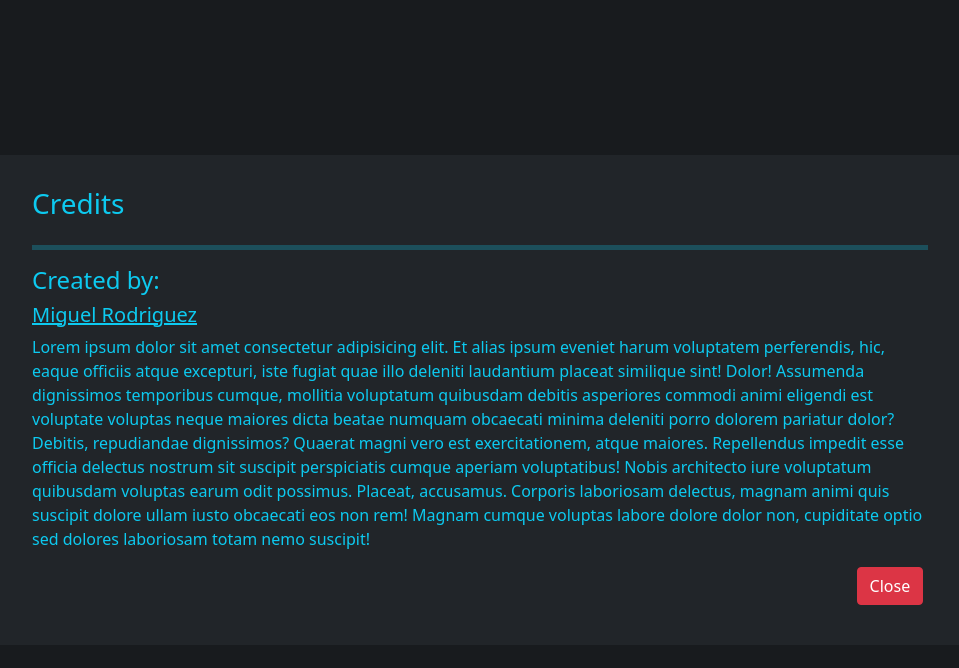
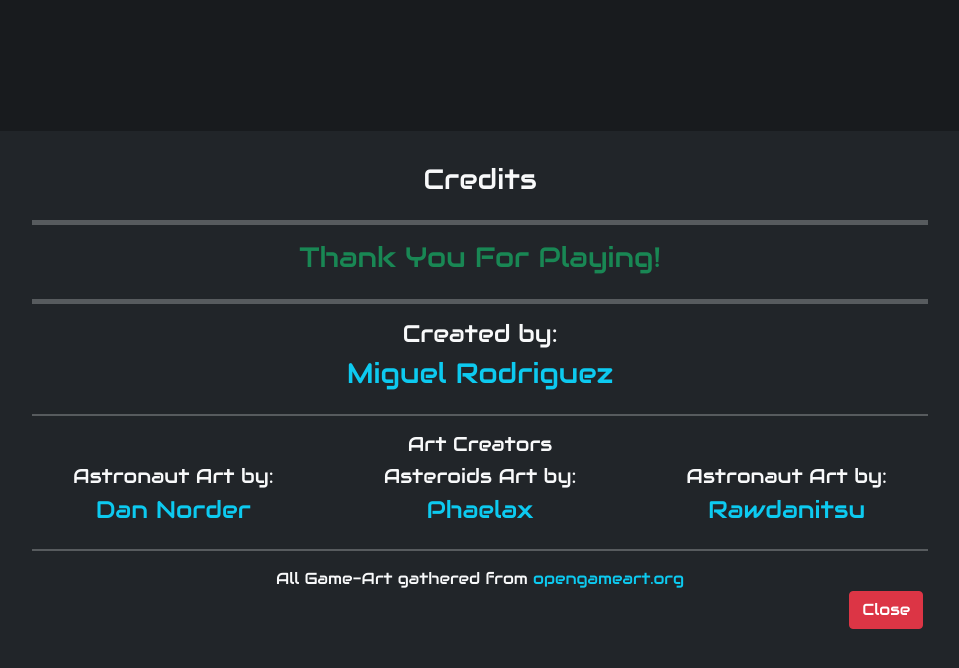
Before and after one commit to MgARL/Jetpack-Evader, a plain HTML site: page index.html in a window 1280 px wide. Both pictures are taken after a click on the button "Credits". Shown: the whole page, without its empty margins (160-1119 px from the left). Drawn offline with nearby package versions, Linux system fonts and the light colour scheme.

Commit message:
Updated Credits Modal

```diff
--- a/game-logic.js
+++ b/game-logic.js
@@ -35,7 +35,6 @@ obstacle2.addEventListener('animationiteration', () => {
 });
 // Other event listeners
 playAgainBtn.addEventListener('click', playAgain)
-body.addEventListener('click', jump);
 body.addEventListener('keydown', jump);
 
 // function calls
@@ -57,8 +56,8 @@ function gravity(){
 
 //Jumping Function
 
-function jump(){
-    // event.preventDefault()
+function jump(event){
+    event.preventDefault()
     jumping = 1;
     let jumpCount = 0;
     let jumpInterval = setInterval(function(){
--- a/index.html
+++ b/index.html
@@ -38,7 +38,7 @@
     </main>
 
     <!-- Modals for Leader board -->
-    <section id="modal-leader-board" class="d-flex justify-content-center d-none modals">
+    <!-- <section id="modal-leader-board" class="d-flex justify-content-center d-none modals">
         <div id="modal-content-lb" class="w-25">
             <table class="table table-striped table-primary">
                 <thead>
@@ -56,22 +56,53 @@
                 <button id="close-modal-ld"class="btn btn-danger">Close</button>
             </div>
         </div>
-    </section>
+    </section> -->
 
     <!-- Modal for credits -->
-    <section id="modal-credits" class="d-flex justify-content-center d-none modals">
-        <div class="modal-content-credits bg-dark w-75">
+    <section id="modal-credits" class="d-flex justify-content-center d-none modals text-light">
+        <div class="modal-content-credits bg-dark w-75 text-center">
             <div class="row">
                 <div class="col-sm-12">
                     <h3>Credits</h3>
                 </div>
             </div>
             <hr style="height: 5px;">
-            <h4>Created by:</h4><h5><a href="https://www.linkedin.com/in/miguel-rodriguez-25371021b/">Miguel Rodriguez</a></h5>
-            <p>Lorem ipsum dolor sit amet consectetur adipisicing elit. Et alias ipsum eveniet harum voluptatem perferendis, hic, eaque officiis atque excepturi, iste fugiat quae illo deleniti laudantium placeat similique sint! Dolor!
-            Assumenda dignissimos temporibus cumque, mollitia voluptatum quibusdam debitis asperiores commodi animi eligendi est voluptate voluptas neque maiores dicta beatae numquam obcaecati minima deleniti porro dolorem pariatur dolor? Debitis, repudiandae dignissimos?
-            Quaerat magni vero est exercitationem, atque maiores. Repellendus impedit esse officia delectus nostrum sit suscipit perspiciatis cumque aperiam voluptatibus! Nobis architecto iure voluptatum quibusdam voluptas earum odit possimus. Placeat, accusamus.
-            Corporis laboriosam delectus, magnam animi quis suscipit dolore ullam iusto obcaecati eos non rem! Magnam cumque voluptas labore dolore dolor non, cupiditate optio sed dolores laboriosam totam nemo suscipit!</p>
+            <div class="row">
+                <div class="col-sm-12 text-success">
+                    <h3>Thank You For Playing!</h3>
+                </div>
+            </div>
+            <hr style="height: 5px;">
+            <h4 >Created by:</h4>
+                <div class="row">
+                    <div class="col-sm-12 text-info">
+                       <h3> <a href="https://www.linkedin.com/in/miguel-rodriguez-25371021b/">Miguel Rodriguez</a> </h3>
+                    </div>
+                </div>
+            <hr style="height: 2px;">
+            <div class="row">
+                <div class="col-sm-12">
+                    <h5>Art Creators</h5>
+                </div>
+                <div class="col-sm-4">
+                    <h5>Astronaut Art by:</h5>
+                    <h4> <a href="https://opengameart.org/users/dannorder"> Dan Norder</a></h4>
+                </div>
+                <div class="col-sm-4">
+                    <h5>Asteroids Art by:</h5>
+                    <h4> <a href="https://opengameart.org/users/phaelax"> Phaelax</a></h4>
+                </div>
+                <div class="col-sm-4">
+                    <h5>Astronaut Art by:</h5>
+                    <h4> <a href="https://opengameart.org/users/rawdanitsu">Rawdanitsu</a></h4>
+                </div>
+            </div>
+            <hr style="height: 2px;">
+            <div class="row">
+                <div class="col-sm-12">
+                    All Game-Art gathered from <a href="https://opengameart.org/">opengameart.org</a>
+                </div>
+            </div>
             <div class="btn-close-modal">
                 <button id="close-modal-cr"class="btn btn-danger">Close</button>
             </div>
--- a/style.css
+++ b/style.css
@@ -1,7 +1,20 @@
+/* FONTS imports*/
+@import url('https://fonts.googleapis.com/css2?family=Press+Start+2P&display=swap');
+/* font-family: 'Press Start 2P', cursive; */
+
+@import url('https://fonts.googleapis.com/css2?family=Bungee&display=swap');
+/* font-family: 'Bungee', cursive; */
+
+@import url('https://fonts.googleapis.com/css2?family=Audiowide&display=swap');
+/* font-family: 'Audiowide', cursive; */
 
 /* HOME PAGE STYLES */
+*{
+    font-family: 'Audiowide', cursive;
+}
+
 #modal-credits a{
-    text-decoration: underline;
+    text-decoration: none;
     color: #0DCAF0;
 }
 
@@ -14,6 +27,10 @@
 
 .main-container{
     display: none;
+}
+.main-container h1{
+    font-family: 'Press Start 2P', cursive;
+    font-size: 2em;
 }
 
 .modals{
@@ -72,6 +89,7 @@
     }
 
     #game-area{
+        user-select: none;
         margin: auto;
         background-color: black;
         width: 1000px;
```
Also changed, not shown: game.html (+2 -2 lines).
